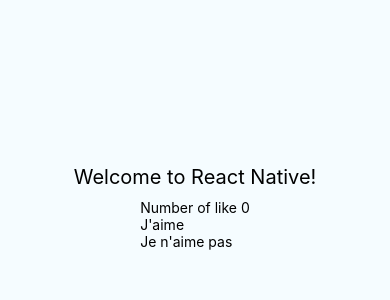
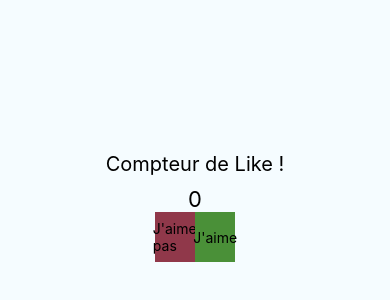
Before and after one commit to mariefontanel/TP_compteur_react-native, a React Native app: screen / in a window 390 px wide. Shown: the part 220-520 px from the top of the page. Built offline with nearby package versions, Linux system fonts and the light colour scheme.

Commit message:
mise en forme du compteur

```diff
--- a/App.js
+++ b/App.js
@@ -27,7 +27,7 @@
         return (
             <View style={styles.container}>
                 <Text style={styles.welcome}>
-                    Welcome to React Native!
+                    Compteur de Like !
                 </Text>
                 <Counter/>
             </View>
--- a/src/components/Counter/Button/index.js
+++ b/src/components/Counter/Button/index.js
@@ -4,7 +4,9 @@
 export default class Button extends Component {
     render() {
         return (
-            <View>
+            <View style={{ flex: 1,
+                justifyContent: 'center', alignItems: 'center', fontSize: 12
+                }}>
                 <TouchableOpacity onPress={() => {
                     this.props.onPressButton()
                 }}>
--- a/src/components/Counter/index.js
+++ b/src/components/Counter/index.js
@@ -23,27 +23,35 @@
      * Decrement counter.
      */
     decrement() {
-        this.setState( {
+        if (this.state.number > 0) {
+            this.setState({
                 number: this.state.number - 1
             })
+        }
     }
 
     render() {
         return (
-            <View>
-                <Text>{`Number of like ${this.state.number}`}</Text>
-                <View style={{flex: 1}}>
+            <View style={{flexDirection: 'column', justifyContent: 'center', alignItems: 'center'}}>
+
+
+                    <Text style={{textAlign: 'center', fontSize: 22}}>{this.state.number}</Text>
+
+                    <View style={{ flexDirection:'row', alignItems:'center', justifyContent:'center'}}>
+                        <View style={{width: '35%', height: 50, backgroundColor: '#90384a'}}>
+                            <Button
+                                title={`J'aime pas`}
+                                onPressButton={this.decrement.bind(this)}
+                            />
+                        </View>
+                        <View style={{width: '35%', height: 50, backgroundColor: '#4a9038'}}>
                             <Button
                                 title={`J'aime`}
                                 onPressButton={this.increment.bind(this)}
                             />
                         </View>
-                <View style={{flex: 1}}>
-                    <Button
-                        title={`Je n'aime pas`}
-                        onPressButton={this.decrement.bind(this)}
-                    />
                     </View>
+
             </View>
     );
     }
```
Lines whose indentation alone changed are shown as unchanged.
